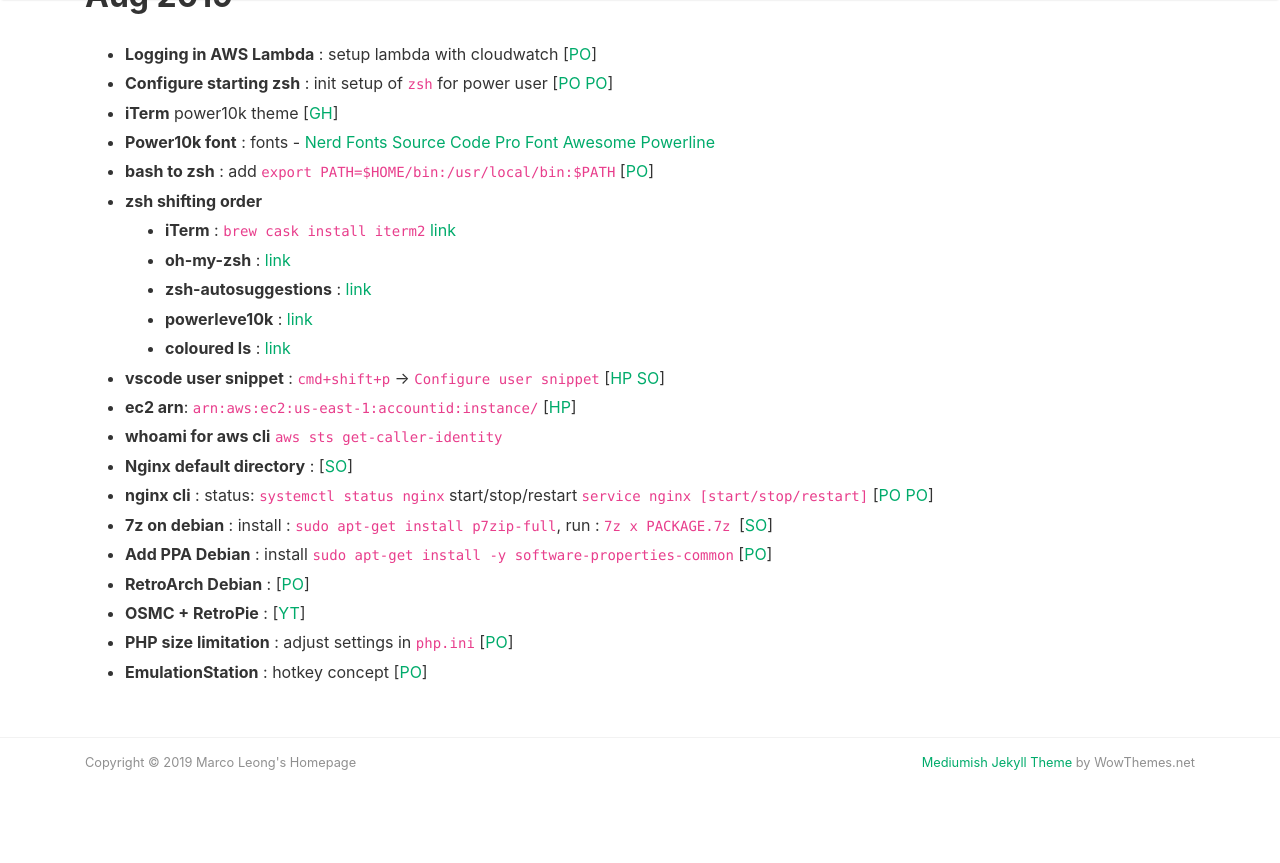
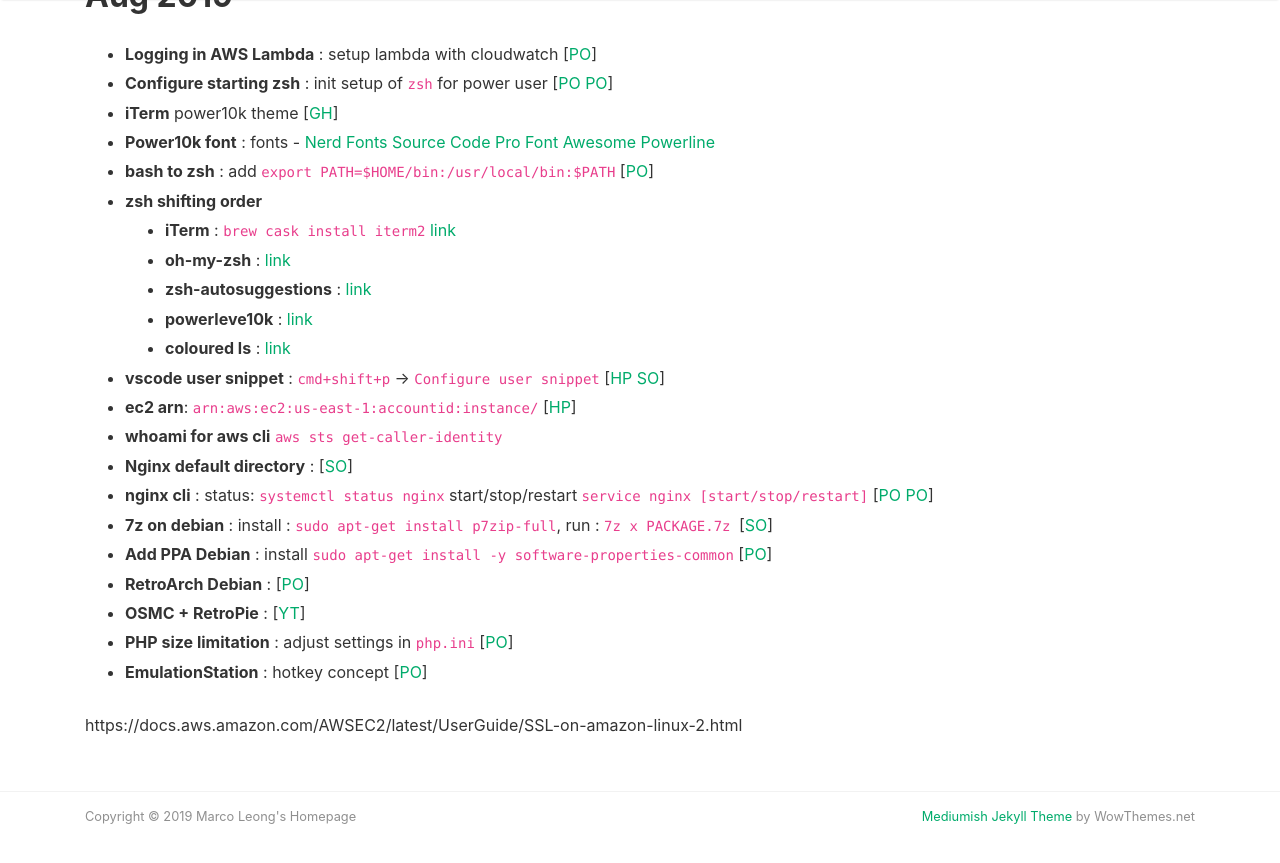
Before and after one commit to MarcoLeongDev/MarcoLeongDev.github.io, a Jekyll site: the page built from journey.md, in a window 1280 px wide and 900 px high, scrolled down 3735 px. Shown: the top 863 px of the window. Built offline with Jekyll 4.4.1, drawn with Linux system fonts in a browser that asks for light colours; nearby versions of some CDN libraries; our own code applies the rules of GitHub Pages for plain Markdown files; some of the changed lines change nothing that is shown.

Commit message:
Update journey.md

```diff
--- a/journey.md
+++ b/journey.md
@@ -121,6 +121,8 @@
 - **PHP size limitation** : adjust settings in `php.ini` [[PO](https://www.sitepoint.com/upload-large-files-in-php/)]
 - **EmulationStation** : hotkey concept [[PO](https://retropie.org.uk/forum/post/185021)]
 
+https://docs.aws.amazon.com/AWSEC2/latest/UserGuide/SSL-on-amazon-linux-2.html
+
 
 
 
```
